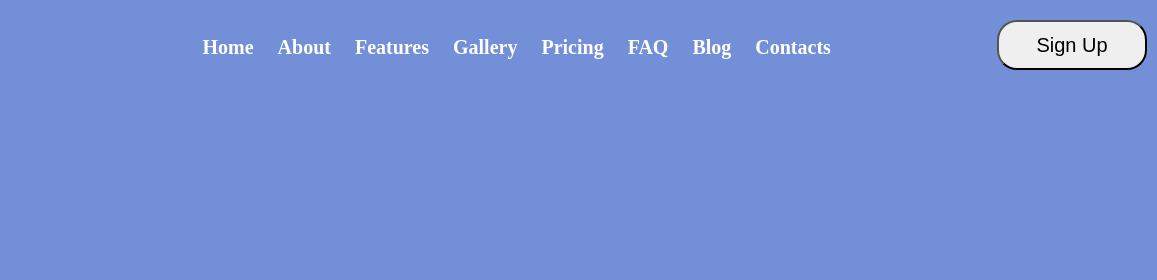
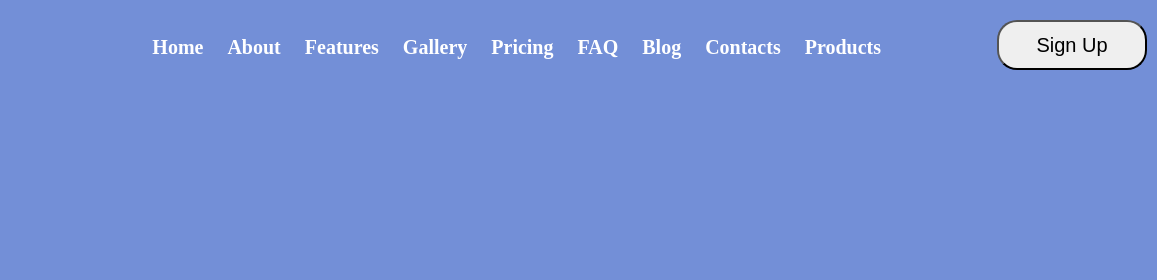
Before and after one commit to lyril-sly/Happy, a plain HTML site: page index.html in a window 1280 px wide. Shown: the top 280 px of the page, 123-1280 px from the left. Drawn offline with Linux system fonts and the light colour scheme.

Commit message:
Update index.html
add a new list

```diff
--- a/index.html
+++ b/index.html
@@ -20,6 +20,7 @@
                 <li>FAQ</li>
                 <li>Blog</li>
                 <li>Contacts</li>
+                <li>Products</li>
             </ul>
             <button>Sign Up</button>
         </nav>
```
